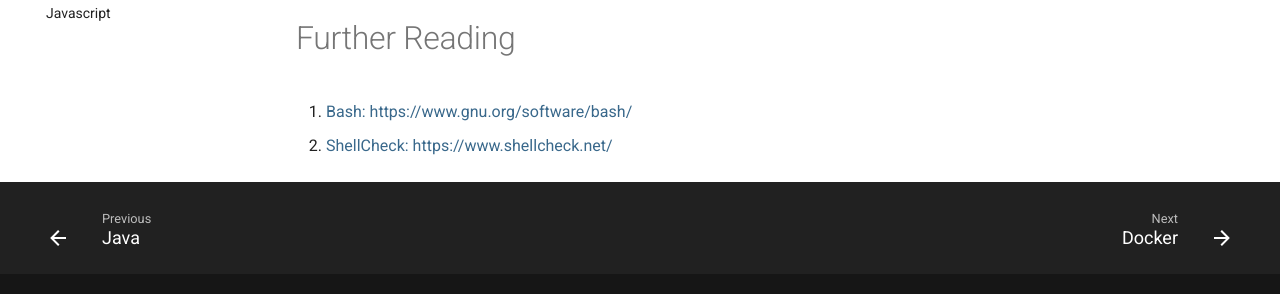
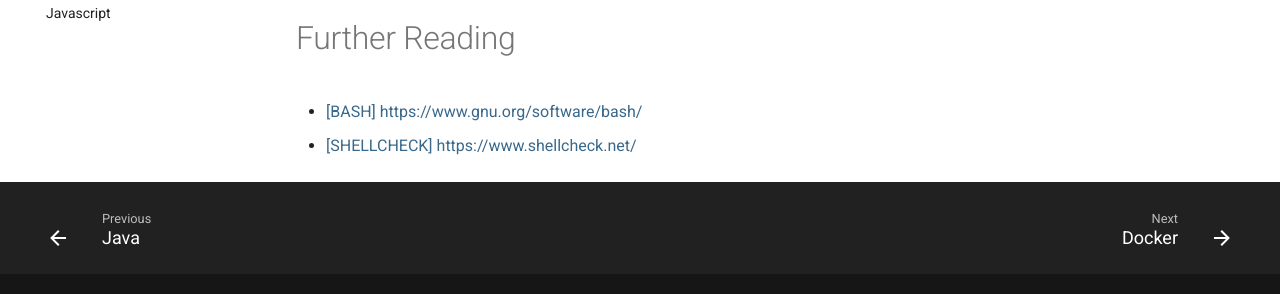
Before and after one commit to clarin-eric/handbook-development, an MkDocs documentation site: the page built from docs/stack/bash.md, in a window 1280 px wide and 900 px high, scrolled down 1823 px. Shown: the part 562-856 px from the top of the window. Built offline with MkDocs 1.6.1 and Material for MkDocs 9.7.7, drawn with Linux system fonts in a browser that asks for light colours; comment, search, counter and statistics services are not loaded; part of the change alters nothing that is shown; some of the changed text lies outside the part shown.

Commit message:
Removed sequential numbering for cross references

````diff
--- a/docs/stack/bash.md
+++ b/docs/stack/bash.md
@@ -1,6 +1,6 @@
 # General
 
-Automation of tasks, either locally or on our servers, should be implemented in Bash [[1]](#bash) if possible.
+Automation of tasks, either locally or on our servers, should be implemented in Bash [[BASH]](#bash) if possible.
 
 Any shell script should always be written in bash, using the following shebang:
 ```
@@ -24,7 +24,7 @@ it is possible to implement the task in a different language, preferably resulti
 
 ## Code style
 
-Scripts should be linted via the shellcheck [[2]](#shellcheck) utility. Hints should be considered, however we should be pragmatic
+Scripts should be linted via the shellcheck [[SHELLCHECK]](#shellcheck) utility. Hints should be considered, however we should be pragmatic
 and if needed a specific hint can be ignored.
 
 Google has a nice style guide regarding shell scripts, it is available [here](https://google.github.io/styleguide/shellguide.html).
@@ -95,5 +95,5 @@ we don't have experience with this tool.
 Script analysis is achieved by linting via the [shellcheck](https://www.shellcheck.net/) utility.
 
 # Further Reading
-1. <a name="bash">Bash: https://www.gnu.org/software/bash/</a>
-2. <a name="shellcheck">ShellCheck: https://www.shellcheck.net/</a>
+* <a name="bash">[BASH] https://www.gnu.org/software/bash/</a>
+* <a name="shellcheck">[SHELLCHECK] https://www.shellcheck.net/</a>
````
